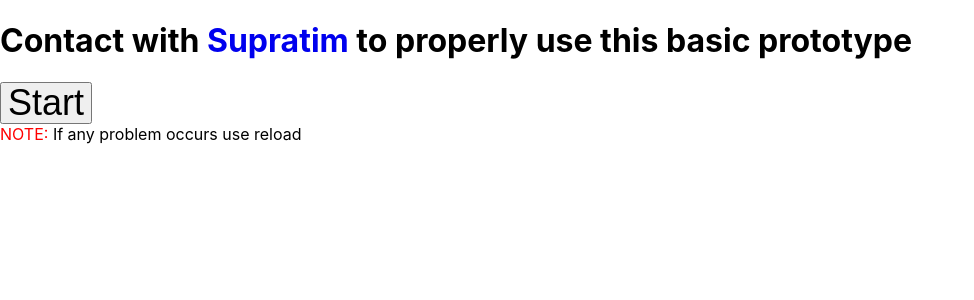
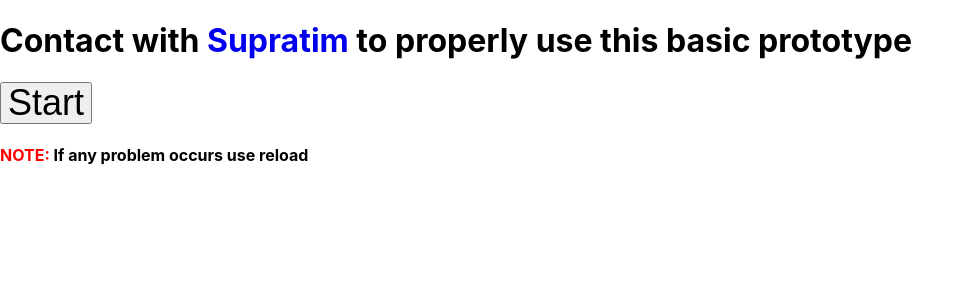
Before and after one commit to supratim531/rtc-react, a React (Create React App) app: page / in a window 1280 px wide. Shown: the top 300 px of the page, without its empty margins (0-974 px from the left). Built offline with nearby package versions, Linux system fonts and the light colour scheme; no server answers.

Commit message:
Update Call3.js

```diff
--- a/src/Call3.js
+++ b/src/Call3.js
@@ -167,8 +167,8 @@ function Call3() {
   return (
     <div>
       <h1>Contact with <a href="https://github.com/supratim531" style={{ textDecoration: "none" }} target="_blank">Supratim</a> to properly use this basic prototype</h1>
-      <button style={{ fontSize: "2.25rem", lineHeight: "2.25rem" }} onClick={startRecord}>Start</button><br />
-      <span style={{ color: "red" }}>NOTE:</span><span> If any problem occurs use reload</span>
+      <button style={{ fontSize: "2.25rem", lineHeight: "2.25rem" }} onClick={startRecord}>Start</button>
+      <h4><span style={{ color: "red" }}>NOTE:</span><span> If any problem occurs use reload</span></h4>
     </div>
   );
 }
```
